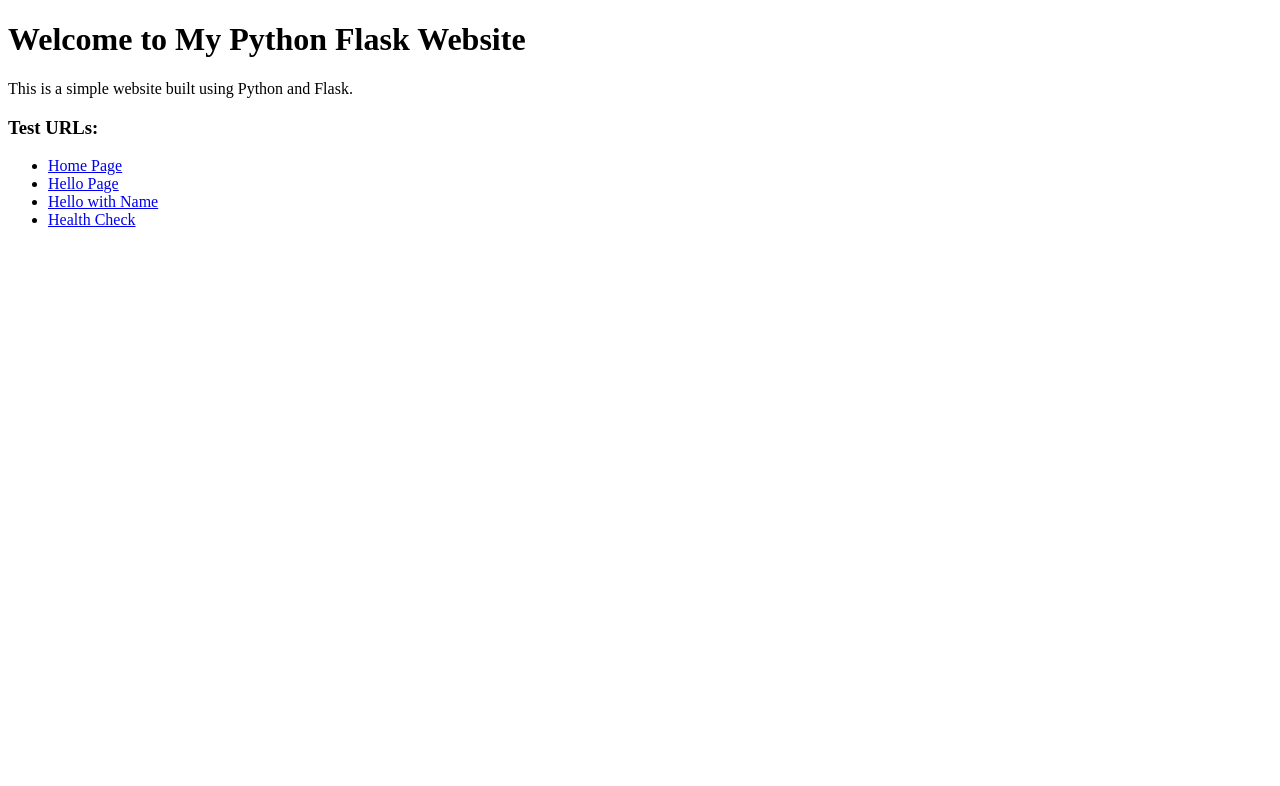
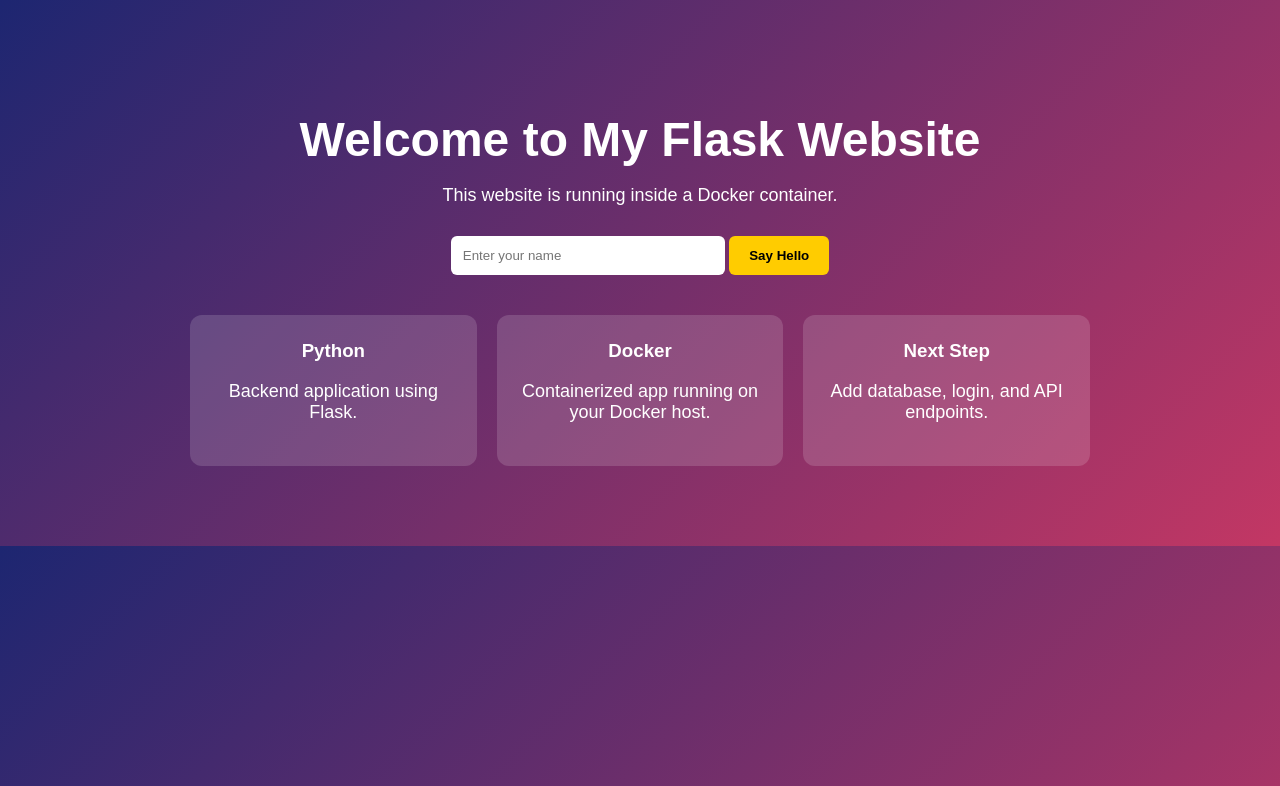
Before and after one commit to vvadher0113/python_flask_project, a Flask app: page / in a window 1280 px wide. Shown: the top 786 px of the page. Run offline with Flask 3, Linux system fonts and the light colour scheme.

Commit message:
update code

```diff
--- a/app.py
+++ b/app.py
@@ -3,24 +3,18 @@ from flask import Flask, render_template, request
 app = Flask(__name__)
 
 
-@app.route("/")
+@app.route("/", methods=["GET", "POST"])
 def home():
-    return render_template("index.html", title="My Flask Website")
+    name = None
 
+    if request.method == "POST":
+        name = request.form.get("name")
 
-@app.route("/hello")
-def hello():
-    name = request.args.get("name", "Learner")
-    return f"Hello, {name}! Welcome to Flask."
+    return render_template("index.html", name=name)
 
 
 @app.route("/health")
 def health():
-    return {
-        "status": "healthy",
-        "message": "Flask app is running"
-    }
-
-
+    return {"status": "healthy"}
 if __name__ == "__main__":
-    app.run(host="0.0.0.0", port=5000)
+    app.run(host="127.0.0.1", port=5000, debug=True)
--- /dev/null
+++ b/static/style.css
@@ -0,0 +1,67 @@
+body {
+    margin: 0;
+    font-family: Arial, sans-serif;
+    background: linear-gradient(135deg, #1d2671, #c33764);
+    color: white;
+}
+
+.container {
+    max-width: 900px;
+    margin: 0 auto;
+    padding: 80px 20px;
+    text-align: center;
+}
+
+h1 {
+    font-size: 48px;
+    margin-bottom: 10px;
+}
+
+p {
+    font-size: 18px;
+}
+
+form {
+    margin: 30px 0;
+}
+
+input {
+    padding: 12px;
+    width: 250px;
+    border: none;
+    border-radius: 6px;
+}
+
+button {
+    padding: 12px 20px;
+    border: none;
+    border-radius: 6px;
+    background: #ffcc00;
+    cursor: pointer;
+    font-weight: bold;
+}
+
+.message {
+    margin: 20px auto;
+    padding: 15px;
+    background: rgba(255, 255, 255, 0.2);
+    border-radius: 8px;
+    width: fit-content;
+}
+
+.cards {
+    display: flex;
+    gap: 20px;
+    margin-top: 40px;
+}
+
+.card {
+    flex: 1;
+    padding: 25px;
+    background: rgba(255, 255, 255, 0.15);
+    border-radius: 12px;
+}
+
+.card h3 {
+    margin-top: 0;
+}
--- a/templates/index.html
+++ b/templates/index.html
@@ -1,19 +1,41 @@
 <!DOCTYPE html>
 <html>
 <head>
-    <title>{{ title }}</title>
+    <title>My Flask Website</title>
+    <link rel="stylesheet" href="/static/style.css">
 </head>
 <body>
-    <h1>Welcome to My Python Flask Website</h1>
+    <div class="container">
+        <h1>Welcome to My Flask Website</h1>
+        <p>This website is running inside a Docker container.</p>
 
-    <p>This is a simple website built using Python and Flask.</p>
+        <form method="POST">
+            <input type="text" name="name" placeholder="Enter your name">
+            <button type="submit">Say Hello</button>
+        </form>
 
-    <h3>Test URLs:</h3>
-    <ul>
-        <li><a href="/">Home Page</a></li>
-        <li><a href="/hello">Hello Page</a></li>
-        <li><a href="/hello?name=Vijay">Hello with Name</a></li>
-        <li><a href="/health">Health Check</a></li>
-    </ul>
+        {% if name %}
+            <div class="message">
+                Hello, {{ name }}! You are learning Flask and Docker.
+            </div>
+        {% endif %}
+
+        <div class="cards">
+            <div class="card">
+                <h3>Python</h3>
+                <p>Backend application using Flask.</p>
+            </div>
+
+            <div class="card">
+                <h3>Docker</h3>
+                <p>Containerized app running on your Docker host.</p>
+            </div>
+
+            <div class="card">
+                <h3>Next Step</h3>
+                <p>Add database, login, and API endpoints.</p>
+            </div>
+        </div>
+    </div>
 </body>
 </html>
```
